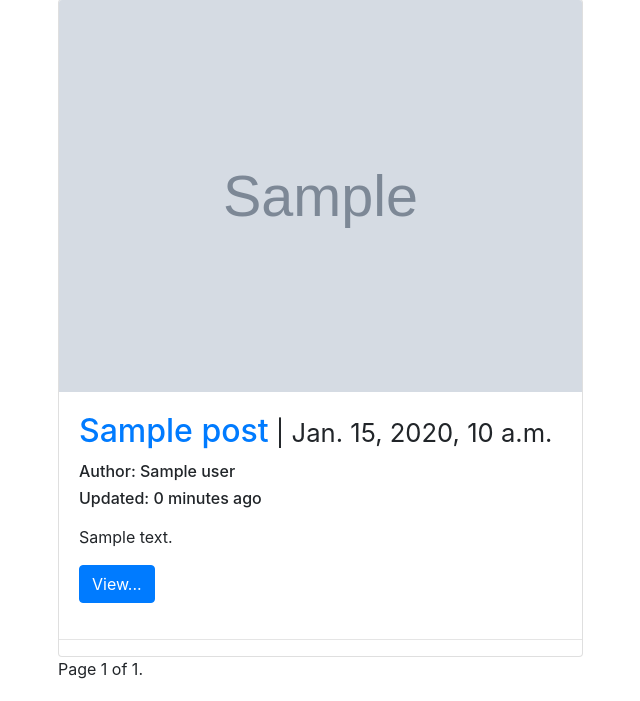
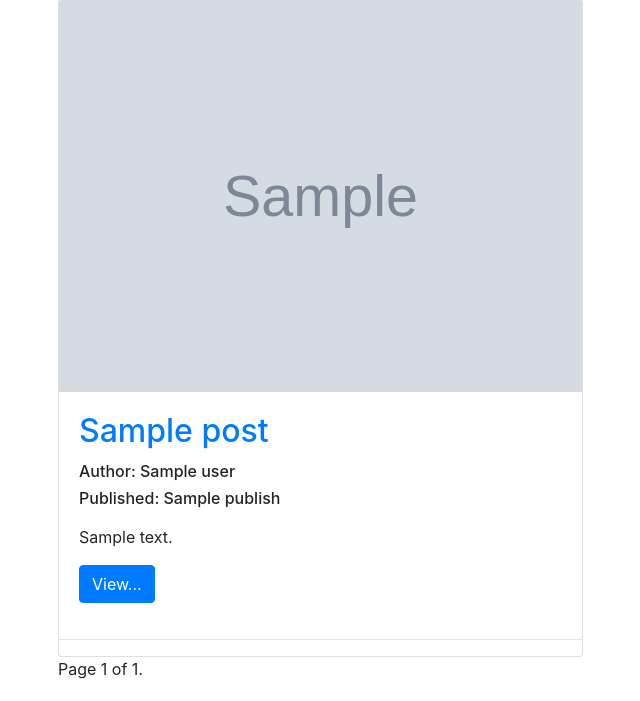
Before and after one commit to x24870/trydjango19, a Django app: template trydjango19/posts/templates/posts/post_list.html in a window 1280 px wide. Shown: the part 99-800 px from the top of the page, without its empty margins (227-867 px from the left). Run offline with Django 3.2, Linux system fonts and the light colour scheme; the template is opened without the code that fills it: most values are stand-ins (such as "Sample title", 1, 10 or a date in 2020); grey boxes marked "Sample" are stand-in pictures; some libraries are stand-ins or nearby versions.

Commit message:
Add publish and draft field to Post class

```diff
--- a/trydjango19/posts/forms.py
+++ b/trydjango19/posts/forms.py
@@ -9,4 +9,6 @@ class PostForm(forms.ModelForm):
             'title',
             'image',
             'content',
+            'draft',
+            'publish',
         ]
--- a/trydjango19/posts/models.py
+++ b/trydjango19/posts/models.py
@@ -23,6 +23,8 @@ class Post(models.Model):
     height_field = models.IntegerField(default=0)
     width_field = models.IntegerField(default=0)
     content = models.TextField()
+    draft = models.BooleanField(default=False)
+    publish = models.DateField(auto_now=False, auto_now_add=False)
     updated = models.DateTimeField(auto_now=True, auto_now_add=False)
     timestamp = models.DateTimeField(auto_now=False, auto_now_add=True)
 
--- a/trydjango19/posts/templates/posts/post_list.html
+++ b/trydjango19/posts/templates/posts/post_list.html
@@ -10,9 +10,12 @@
         <img class="card-img-top" src="{{ post.image.url }}">
         {% endif %}
         <div class="card-body">
-            <h2 class="card-title"><a href="{{ post.get_absolute_url }}">{{ post.title }}</a><small> | {{ post.timestamp }}</small></h2>
+            <h2 class="card-title"><a href="{{ post.get_absolute_url }}">{{ post.title }}</a>
+                <!-- <small> | {{ post.timestamp }}</small> -->
+            </h2>
             {% if post.user.get_full_name %}<h6>Author: {{ post.user.get_full_name }}</h6>{% endif %}
-            <h6 class="card-text">Updated: {{ post.updated | timesince }} ago</h6>
+            <!-- <h6 class="card-text">Updated: {{ post.updated | timesince }} ago</h6> -->
+            <h6>Published: {{ post.publish }}</h6>
             <p>{{ post.content | linebreaks | truncatechars:80 }}</p>
             <a href="{{ post.get_absolute_url }}" class="btn btn-primary">View...</a>
         </div>
```
Also changed, not shown: trydjango19/posts/templates/posts/post_detail.html (+8 -2 lines), trydjango19/db.sqlite3, trydjango19/posts/migrations/0003_auto_20191118_2355.py (added).
